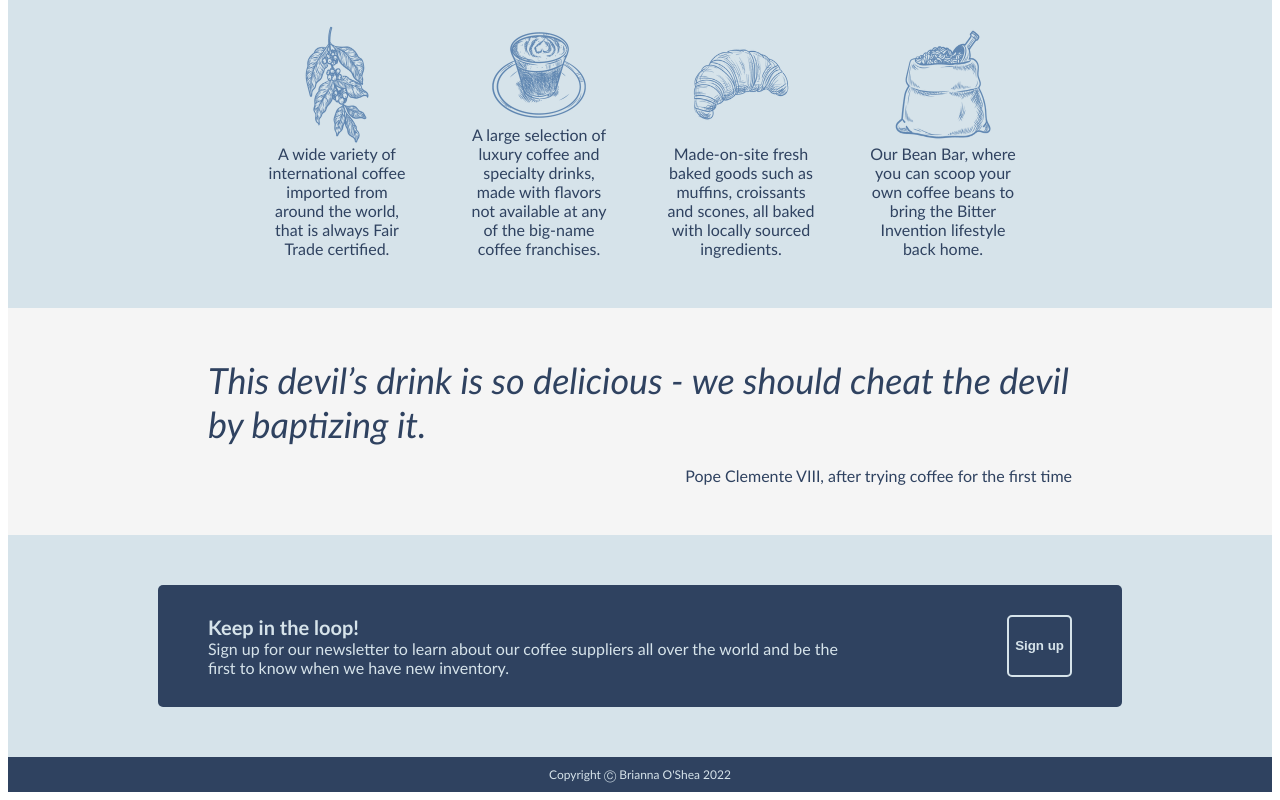
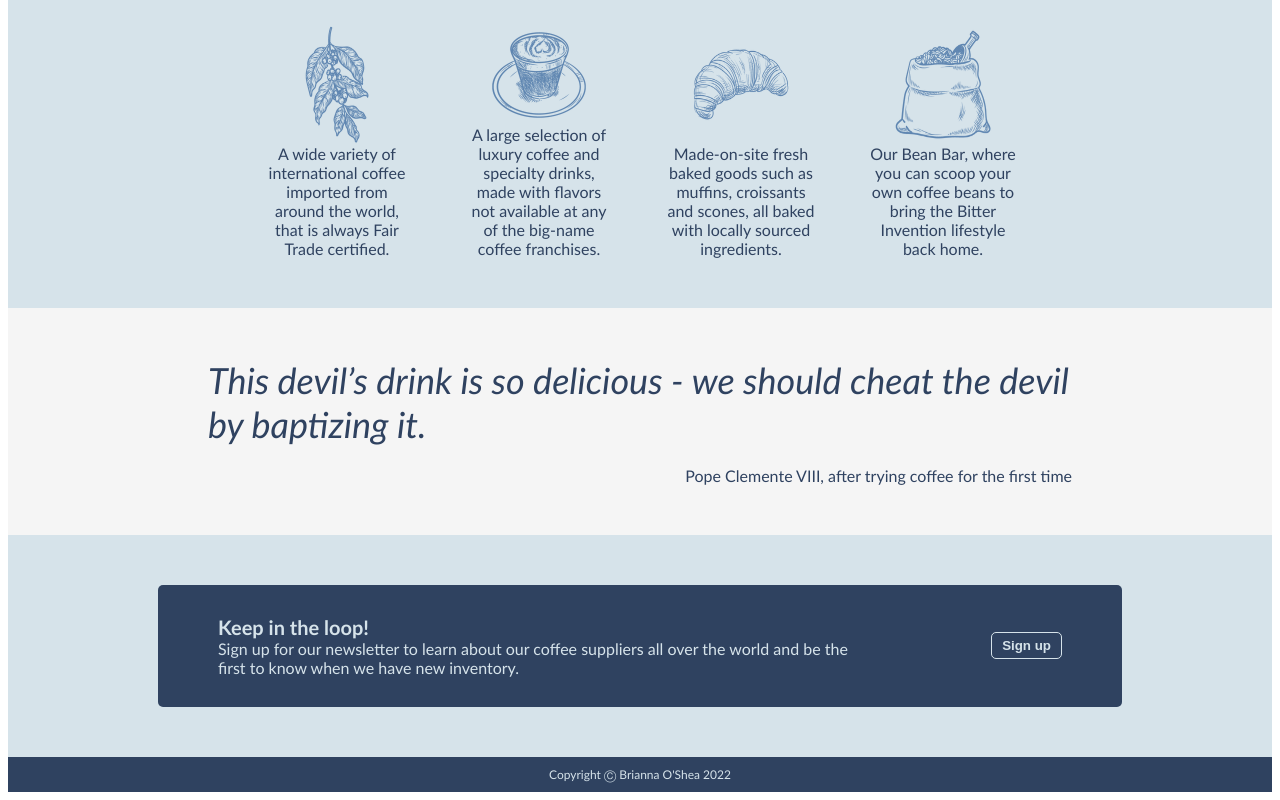
Before and after one commit to briannaoshea/landing-page, a plain HTML site: page index.html in a window 1280 px wide. Shown: the part 791-1591 px from the top of the page. Drawn offline with Linux system fonts and the light colour scheme.

Commit message:
index.html

```diff
--- a/index.html
+++ b/index.html
@@ -74,7 +74,7 @@
                         and be the first to know when we have new inventory.
                     </div>
                 </div>
-                <button type="button" id="cta-button">Sign up</button>
+               <div class="cta-button"><button type="button" id="cta-button">Sign up</button></div>
             </div>
         </div>
     </body>
--- a/styles.css
+++ b/styles.css
@@ -146,8 +146,9 @@ a {
     color: #d6e3ea;
     border-radius: 5px;
     display: flex;
-    padding: 30px 50px;
+    padding: 30px 60px;
     justify-content: space-between;
+    align-items: center;
 }
 
 .cta-text {
@@ -163,12 +164,18 @@ a {
     font-weight: lighter;
 }
 
+.cta-button {
+    display: flex;
+    align-items:center;
+}
+
 #cta-button {
-    border: 2px solid #d6e3ea;
+    border: 1px solid #d6e3ea;
+    border-radius: 5px;
     background-color: #2f4260;
     color: #d6e3ea;
     font-weight: bold;
-    border-radius: 5px;
+    padding: 5px 10px;
 }
 
 footer {
```
